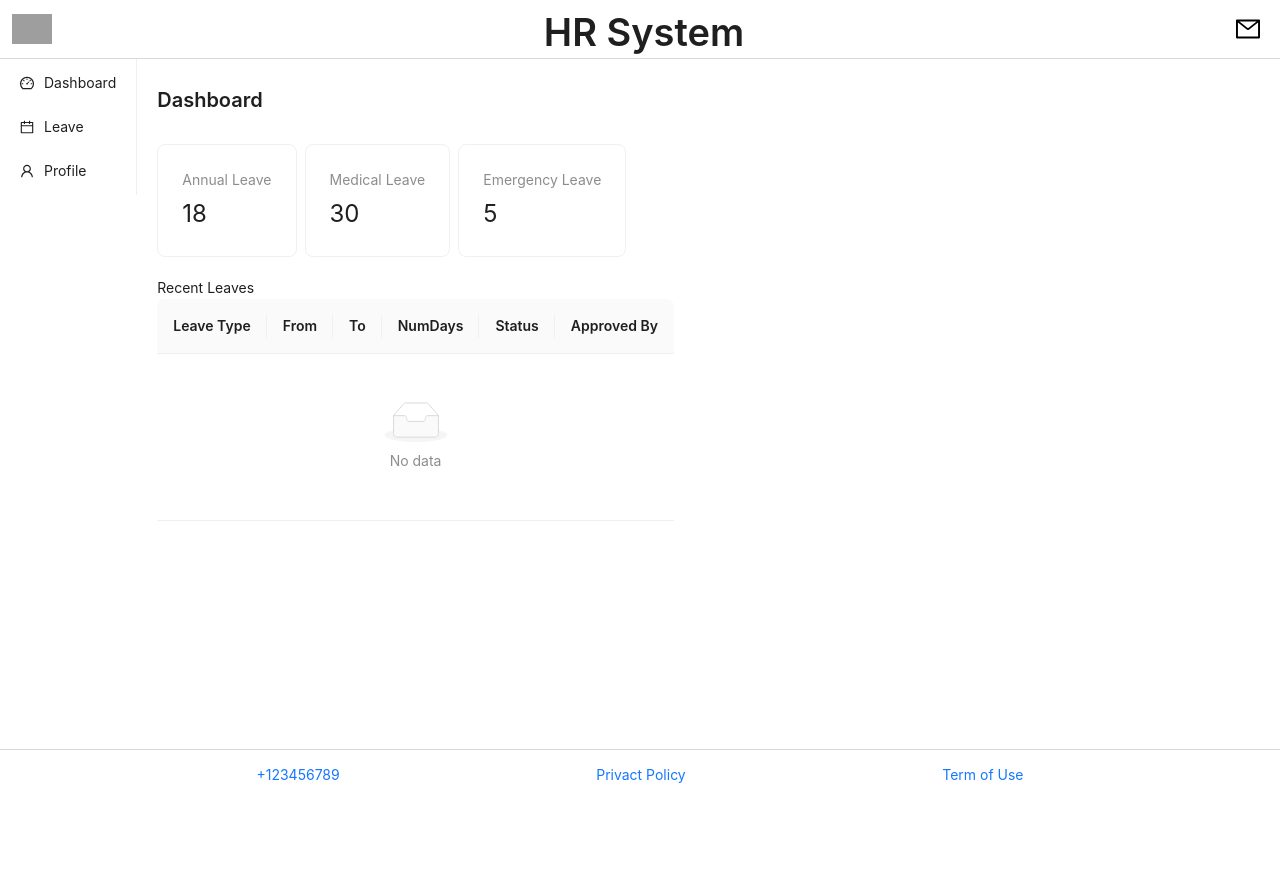
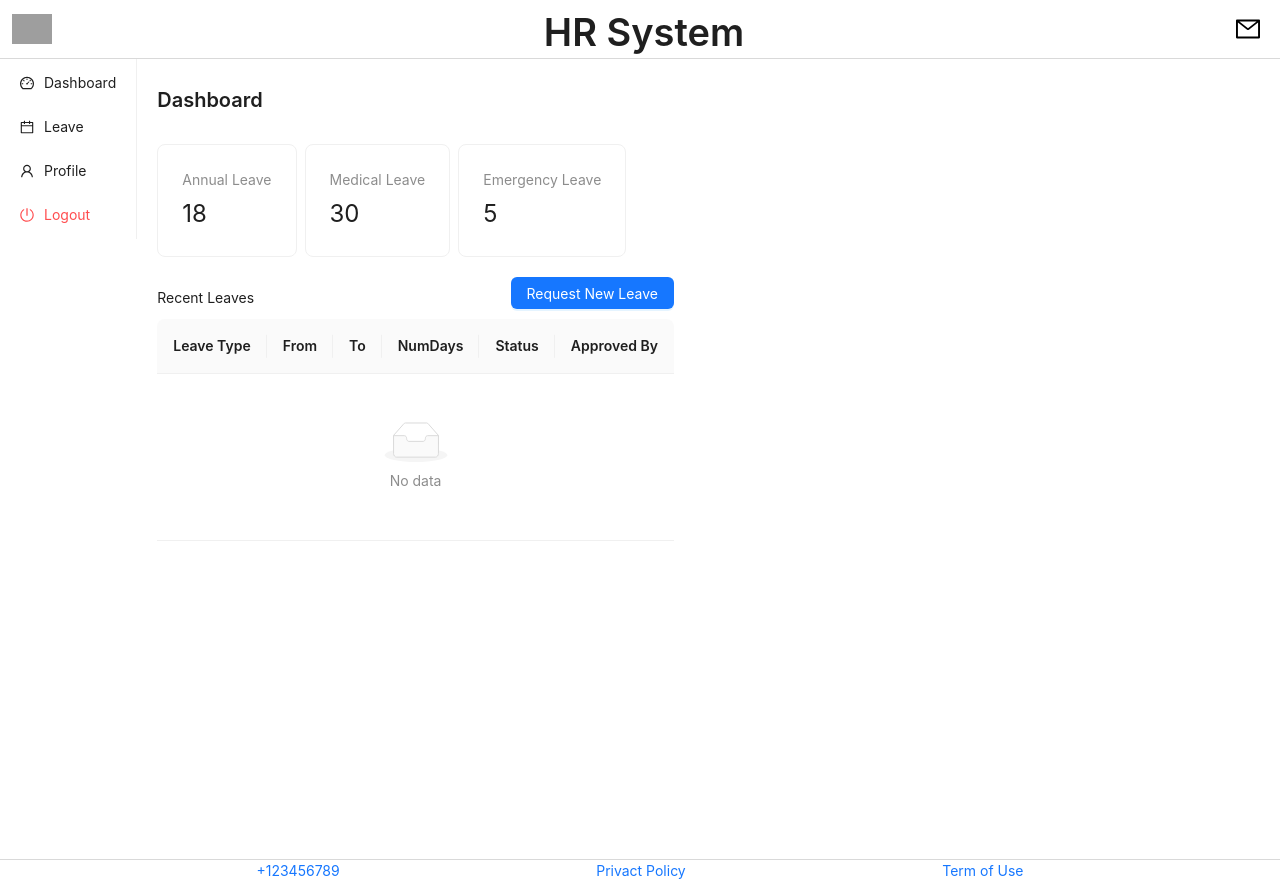
Before and after one commit to hkmjrmi/hr-system-fe, a React (Create React App) app: page / in a window 1280 px wide. Before the commit the page ends 800 px from the top, so only its background shows below. Built offline with nearby package versions, Linux system fonts and the light colour scheme; grey boxes are pictures that could not be loaded.

Commit message:
create dashboard and leave page

```diff
--- a/src/App.css
+++ b/src/App.css
@@ -29,8 +29,15 @@
   justify-content: flex-start;
 }
 
-.SideMenu{
+.SideMenu {
+  display: flex;
+  flex-direction: column;
+  justify-content: space-between;
+  height: 100vh;
+}
 
+.logout-container {
+  margin-bottom: 16px;
 }
 
 .PageContent{
--- a/src/Components/SideMenu/SideMenu.js
+++ b/src/Components/SideMenu/SideMenu.js
@@ -1,32 +1,45 @@
-import { CalendarOutlined, DashboardOutlined, UserOutlined } from "@ant-design/icons";
+import { CalendarOutlined, DashboardOutlined, LogoutOutlined, PoweroffOutlined, UserOutlined } from "@ant-design/icons";
 import { Menu } from "antd";
 import { useNavigate } from "react-router-dom";
 function SideMenu() {
     const navigate = useNavigate()
     return (
-    <div className="SideMenu">
-        <Menu onClick = {(item) => {
-            navigate(item.key);
-        }}
-            items = {[
+      <div className="SideMenu">
+        <Menu
+          onClick={(item) => {
+            if(item.key === "/logout"){
+                alert("Logout Success!");
+            } else {
+                navigate(item.key);
+            }
+
+          }}
+          items={[
             {
-                label:"Dashboard",
-                icon: <DashboardOutlined/>,
-                key:'/'
+              label: "Dashboard",
+              icon: <DashboardOutlined />,
+              key: "/"
             },
             {
-                label:"Leave",
-                icon: <CalendarOutlined/>,
-                key:'/leave'
+              label: "Leave",
+              icon: <CalendarOutlined />,
+              key: "/leave"
             },
             {
-                label:"Profile",
-                icon: <UserOutlined/>,
-                key:'/profile'
+              label: "Profile",
+              icon: <UserOutlined />,
+              key: "/profile"
             },
-        ]}
+            {
+              label: "Logout",
+              icon: <PoweroffOutlined />,
+              danger: true,
+              key: "/logout"
+            }
+          ]}
         ></Menu>
-    </div>  );
-}
+      </div>
+    );
+  }
 
 export default SideMenu;
--- a/src/Pages/Dashboard.js
+++ b/src/Pages/Dashboard.js
@@ -1,6 +1,21 @@
-import { Card, Space, Statistic, Table, Typography } from "antd";
+import { Button, Card, DatePicker, Form, Input, InputNumber, Modal, Radio, Select, Space, Statistic, Table, Typography } from "antd";
+import { useState } from "react";
 
 function Dashboard() {
+    const [isModalOpen, setIsModalOpen] = useState(false);
+
+    const showModal = () => {
+        setIsModalOpen(true);
+    };
+
+    const handleOk = () => {
+        setIsModalOpen(false);
+    };
+
+    const handleCancel = () => {
+        setIsModalOpen(false);
+    };
+
     return (
     <div>
         <Space size={20} direction="vertical">
@@ -11,9 +26,13 @@ function Dashboard() {
             <DashboardCard title={"Emergency Leave"} value={5} />
         </Space>
         <Space>
-            <RecentLeaves />
+            <RecentLeaves showModal={showModal} />
         </Space>
         </Space>
+
+        <Modal title="Request New Leave" open={isModalOpen} onOk={handleOk} onCancel={handleCancel}>
+           <LeaveForm/>
+        </Modal>
     </div> );
 }
 
@@ -28,12 +47,40 @@ function DashboardCard({title, value}){
     )
 }
 
-function RecentLeaves(){
+function LeaveForm() {
+    const [form] = Form.useForm();
+
+    const handleSubmit = (values) => {
+        console.log(values);
+    };
+
     return (
-        <>
-        <Typography.Text>Recent Leaves</Typography.Text>
-        <Table
-            columns={[
+        <Form form={form} onFinish={handleSubmit} layout="vertical">
+            <Form.Item label="Leave Type" name="leaveType" rules={[{ required: true, message: 'Please select a leave type' }]}>
+                <Select placeholder="Select leave type">
+                    <Select.Option value="annual">Annual Leave</Select.Option>
+                    <Select.Option value="medical">Medical Leave</Select.Option>
+                    <Select.Option value="emergency">Emergency Leave</Select.Option>
+                </Select>
+            </Form.Item>
+            <Form.Item label="From" name="fromDate" rules={[{ required: true, message: 'Please select a date' }]}>
+                <DatePicker style={{ width: '100%' }} />
+            </Form.Item>
+            <Form.Item label="To" name="toDate" rules={[{ required: true, message: 'Please select a date' }]}>
+                <DatePicker style={{ width: '100%' }} />
+            </Form.Item>
+            <Form.Item label="Number of days">
+                <InputNumber min={1} max={30} defaultValue={1} />
+            </Form.Item>
+            <Form.Item label="Reason" name="reason">
+                <textarea style={{ width: '100%' }} />
+            </Form.Item>
+            </Form>
+    )
+}
+
+function RecentLeaves({ showModal }) {
+    const columns = [
       {
         title: "Leave Type",
       },
@@ -51,11 +98,21 @@ function RecentLeaves(){
       },
       {
         title: "Approved By",
-                }
-            ]}
-        ></Table>
+      },
+    ];
+
+    return (
+      <>
+        <div style={{ display: "flex", justifyContent: "space-between", alignItems: "center" }}>
+          <Typography.Text>Recent Leaves</Typography.Text>
+          <Button type="primary" onClick={showModal} style={{ marginBottom: "10px" }}>
+            Request New Leave
+          </Button>
+        </div>
+        <Table columns={columns} />
       </>
-    )
+    );
 }
 
+
 export default Dashboard;
--- a/src/Pages/Leave.js
+++ b/src/Pages/Leave.js
@@ -1,44 +1,185 @@
-import { Card, Space, Statistic, Table, Typography } from "antd";
+import { Button, Card, Space, Statistic, Table, Typography } from "antd";
 import { useState } from "react";
 
 function Leave() {
     const [data, setData] = useState([
         {
-            id:1,
-            name:'John Doe',
-            email: 'john.doe@gmail.com',
+            leaveType: 'Annual Leave',
+            from: '21/04/2023',
+            to: '25/04/2023',
+            numOfDays: 2,
+            reason: 'Eid Celebration',
+            status: 'Approved',
+            approvedBy: 'Chin Hau'
         },
         {
-            id:2,
-            name:'Jane Doe',
-            email: 'jane.doe@gmail.com',
+            leaveType: 'Annual Leave',
+            from: '21/04/2023',
+            to: '25/04/2023',
+            numOfDays: 2,
+            reason: 'Eid Celebration',
+            status: 'Approved',
+            approvedBy: 'Chin Hau'
         },
-    ])
+        {
+            leaveType: 'Annual Leave',
+            from: '21/04/2023',
+            to: '25/04/2023',
+            numOfDays: 2,
+            reason: 'Eid Celebration',
+            status: 'Approved',
+            approvedBy: 'Chin Hau'
+        },
+        {
+            leaveType: 'Annual Leave',
+            from: '21/04/2023',
+            to: '25/04/2023',
+            numOfDays: 2,
+            reason: 'Eid Celebration',
+            status: 'Approved',
+            approvedBy: 'Chin Hau'
+        },
+        {
+            leaveType: 'Annual Leave',
+            from: '21/04/2023',
+            to: '25/04/2023',
+            numOfDays: 2,
+            reason: 'Eid Celebration',
+            status: 'Approved',
+            approvedBy: 'Chin Hau'
+        },
+        {
+            leaveType: 'Annual Leave',
+            from: '21/04/2023',
+            to: '25/04/2023',
+            numOfDays: 2,
+            reason: 'Eid Celebration',
+            status: 'Approved',
+            approvedBy: 'Chin Hau'
+        },
+        {
+            leaveType: 'Annual Leave',
+            from: '21/04/2023',
+            to: '25/04/2023',
+            numOfDays: 2,
+            reason: 'Eid Celebration',
+            status: 'Approved',
+            approvedBy: 'Chin Hau'
+        },
+        {
+            leaveType: 'Annual Leave',
+            from: '21/04/2023',
+            to: '25/04/2023',
+            numOfDays: 2,
+            reason: 'Eid Celebration',
+            status: 'Approved',
+            approvedBy: 'Chin Hau'
+        },
+        {
+            leaveType: 'Annual Leave',
+            from: '21/04/2023',
+            to: '25/04/2023',
+            numOfDays: 2,
+            reason: 'Eid Celebration',
+            status: 'Approved',
+            approvedBy: 'Chin Hau'
+        },
+        {
+            leaveType: 'Annual Leave',
+            from: '21/04/2023',
+            to: '25/04/2023',
+            numOfDays: 2,
+            reason: 'Eid Celebration',
+            status: 'Approved',
+            approvedBy: 'Chin Hau'
+        },
+        {
+            leaveType: 'Annual Leave',
+            from: '21/04/2023',
+            to: '25/04/2023',
+            numOfDays: 2,
+            reason: 'Eid Celebration',
+            status: 'Approved',
+            approvedBy: 'Chin Hau'
+        },
+        {
+            leaveType: 'Annual Leave',
+            from: '21/04/2023',
+            to: '25/04/2023',
+            numOfDays: 2,
+            reason: 'Eid Celebration',
+            status: 'Approved',
+            approvedBy: 'Chin Hau'
+        },
+        {
+            leaveType: 'Annual Leave',
+            from: '21/04/2023',
+            to: '25/04/2023',
+            numOfDays: 2,
+            reason: 'Eid Celebration',
+            status: 'Approved',
+            approvedBy: 'Chin Hau'
+        },
+        {
+            leaveType: 'Annual Leave',
+            from: '21/04/2023',
+            to: '25/04/2023',
+            numOfDays: 2,
+            reason: 'Eid Celebration',
+            status: 'Approved',
+            approvedBy: 'Chin Hau'
+        },
+
+    ]);
 
     const columns = [
         {
-            key:'1',
-            title: 'ID',
-            dataIndex: 'id'
+            title: 'No',
+            dataIndex: 'no',
+            width: 50,
+            render: (text, record, index) => index + 1
         },
         {
-            key:'2',
-            title: 'Name',
-            dataIndex: 'name'
+            title: 'Leave Type',
+            dataIndex: 'leaveType',
         },
         {
-            key:'3',
-            title: 'Email',
-            dataIndex: 'email'
+            title: 'From',
+            dataIndex: 'from'
         },
-    ]
+        {
+            title: 'To',
+            dataIndex: 'to'
+        },
+        {
+            title: 'Days',
+            dataIndex: 'numOfDays',
+        },
+        {
+            title: 'Reason',
+            dataIndex: 'reason',
+        },
+        {
+            title: 'Status',
+            dataIndex: 'status',
+        },
+        {
+            title: 'Approved By',
+            dataIndex: 'approvedBy',
+        },
+    ];
+
+    // Add 'no' field to each item in the data array
+    const dataWithNo = data.map((item, index) => {
+        return { ...item, no: index + 1 };
+    });
 
     return (
-    <div><Typography.Title level={4}>Leave</Typography.Title>
-        <Table columns={columns} dataSource={data}></Table>
-    </div>
+        <div>
+            <Typography.Title level={4}>Leave</Typography.Title>
+            <Table columns={columns} dataSource={dataWithNo} pagination={{ showSizeChanger: true }} />
+        </div>
     );
 }
 
-
 export default Leave;
```
Lines whose indentation alone changed are shown as unchanged.
